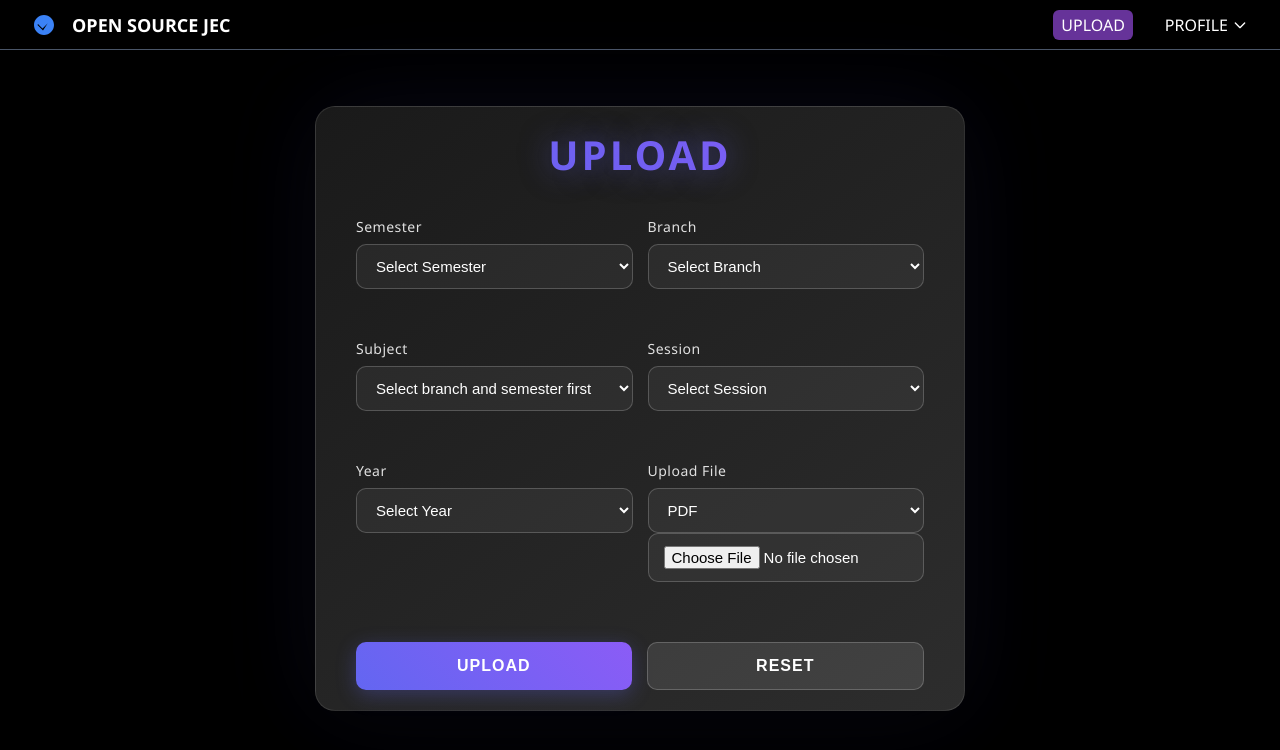
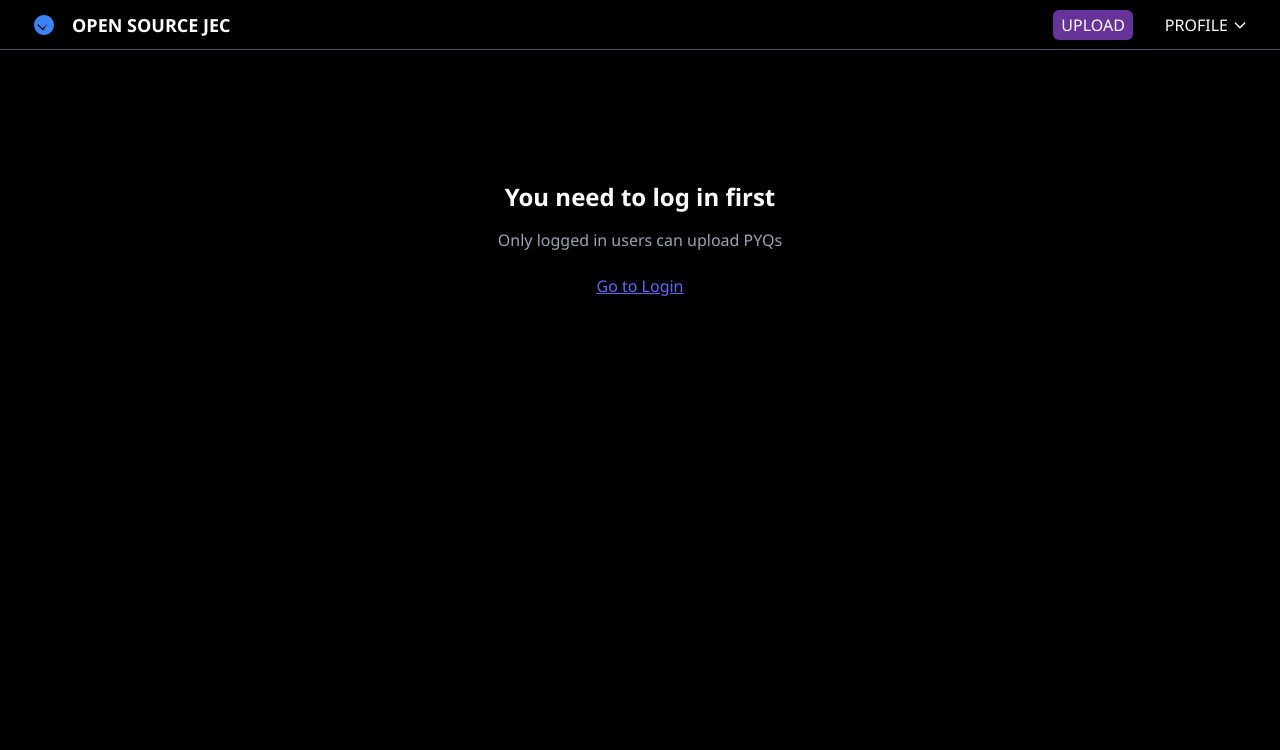
Before and after one commit to hardikgaikwad/getpyqjec, a React (Vite) app in the folder frontend/: page /upload in a window 1280 px wide. Shown: the top 750 px of the page. Built offline with nearby package versions, Linux system fonts and the light colour scheme.

Commit message:
upload logic changed

```diff
--- a/frontend/src/App.jsx
+++ b/frontend/src/App.jsx
@@ -7,7 +7,7 @@ import ErrorPage from "./components/ErrorPage/Error";
 import ForgotPassword from "./components/ForgotPassword/ForgotPassword";
 import ResetPassword from "./components/ResetPassword/ResetPassword";
 import { AuthProvider } from "./store/AuthContext";
-
+import ProtectedRoute from "./components/ProtectedRoute/ProtectedRoute";
 import { action as loginAction } from "./components/LoginForm/LoginForm";
 
 const router = createBrowserRouter([
@@ -18,7 +18,11 @@ const router = createBrowserRouter([
       { index: true, element: <DownloadPage />, errorElement: <ErrorPage /> },
       {
         path: "upload",
-        element: <UploadDataPage />,
+        element: (
+          <ProtectedRoute>
+            <UploadDataPage />
+          </ProtectedRoute>
+        ),
         errorElement: <ErrorPage />,
       },
       {
--- /dev/null
+++ b/frontend/src/components/ProtectedRoute/ProtectedRoute.jsx
@@ -0,0 +1,23 @@
+import { useAuth } from "../../store/AuthContext";
+
+export default function ProtectedRoute({ children }) {
+  const { isLoggedIn } = useAuth();
+
+  if (!isLoggedIn) {
+    return (
+      <div
+        style={{ textAlign: "center", padding: "100px 20px", color: "#fff" }}
+      >
+        <h2 style={{ marginBottom: "16px" }}>You need to log in first</h2>
+        <p style={{ color: "#9ca3af", marginBottom: "24px" }}>
+          Only logged in users can upload PYQs
+        </p>
+        <a href="/profile?mode=login" style={{ color: "#6366f1" }}>
+          Go to Login
+        </a>
+      </div>
+    );
+  }
+
+  return children;
+}
```
